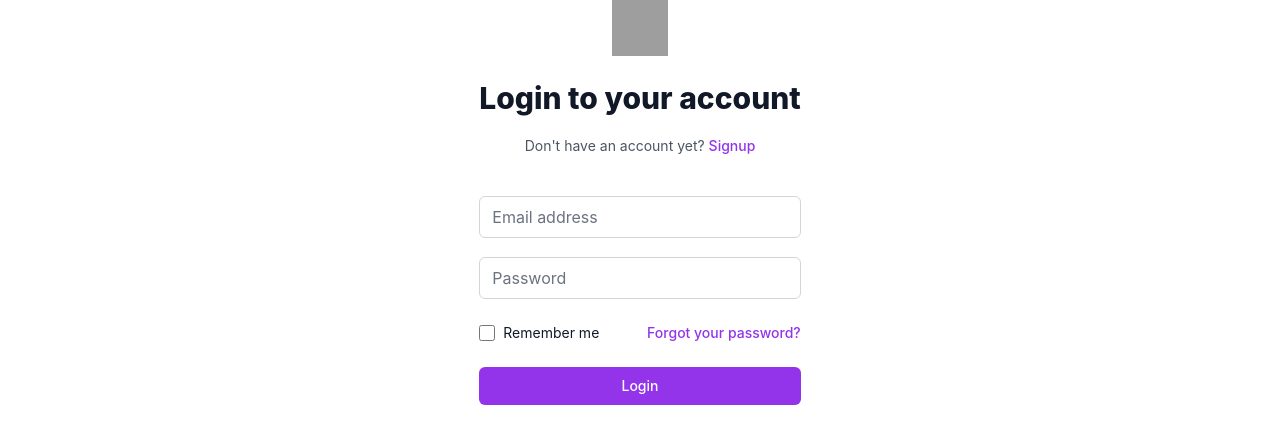
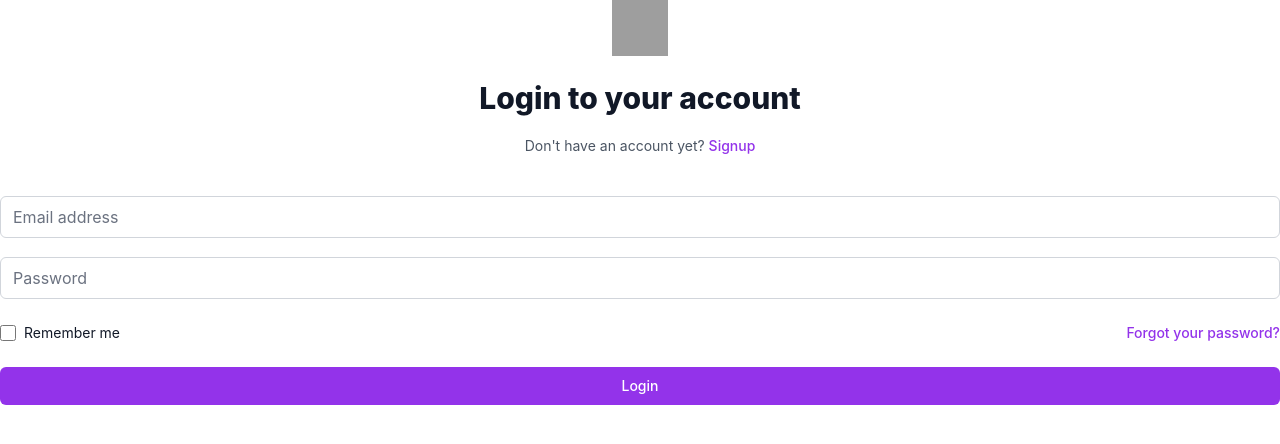
Before and after one commit to hsnrida/inventory-portal, a React (Create React App) app: page / in a window 1280 px wide. Shown: the top 444 px of the page. Built offline with nearby package versions, Linux system fonts and the light colour scheme; grey boxes are pictures that could not be loaded.

Commit message:
🔧 Fix style.

```diff
--- a/src/App.js
+++ b/src/App.js
@@ -10,8 +10,6 @@ import HomePage from './pages/HomePage';
 
 function App() {
   return (
-    <div className=" flex items-center justify-center ">
-    <div className="">
      <BrowserRouter>
         <Routes>
             <Route path="/" element={<LoginPage/>} />
@@ -19,8 +17,6 @@ function App() {
             <Route exact path="/home" element={<HomePage/>} />
         </Routes>
       </BrowserRouter>
-    </div>
-  </div>
   );
 }
 
```
